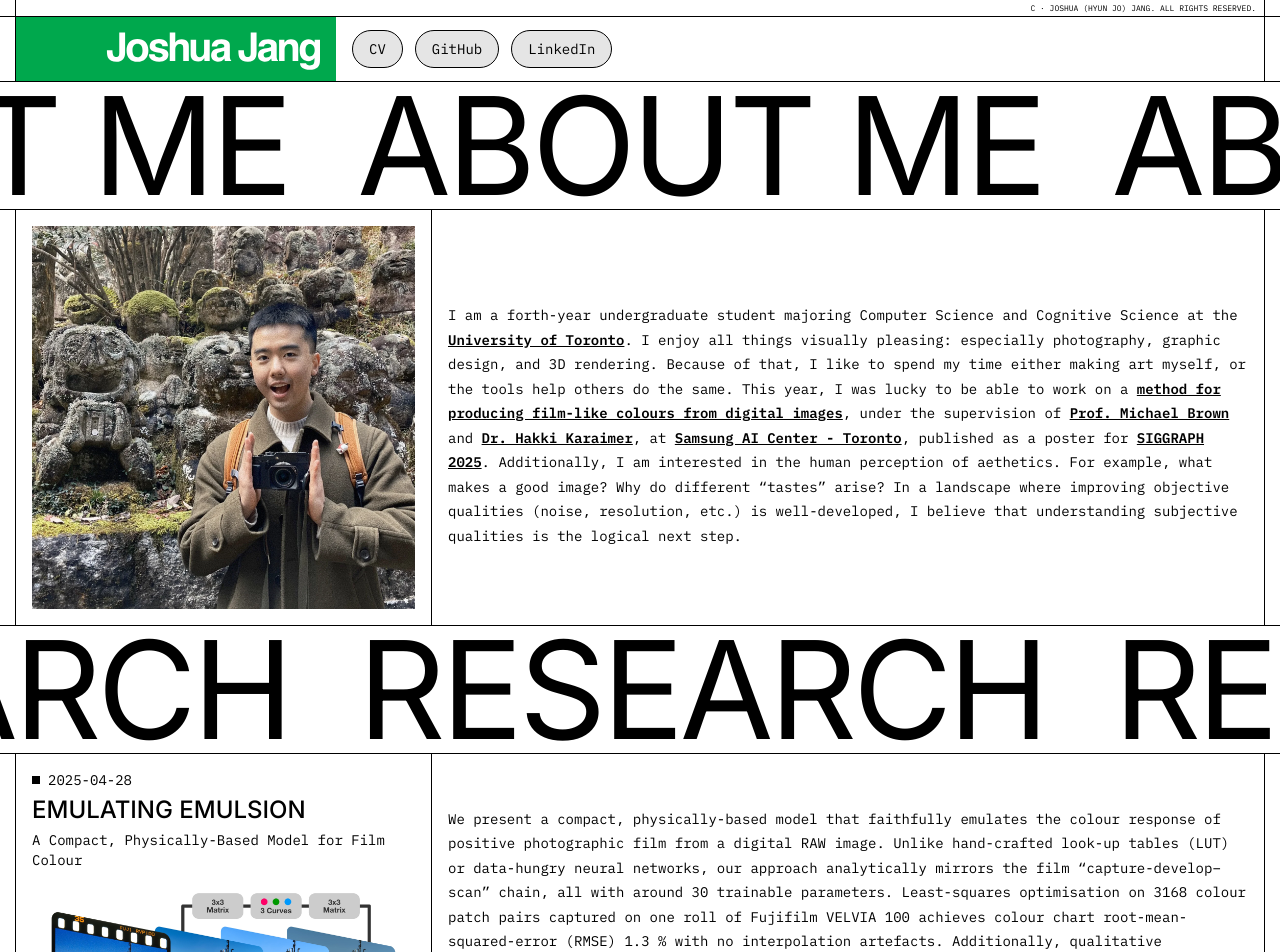
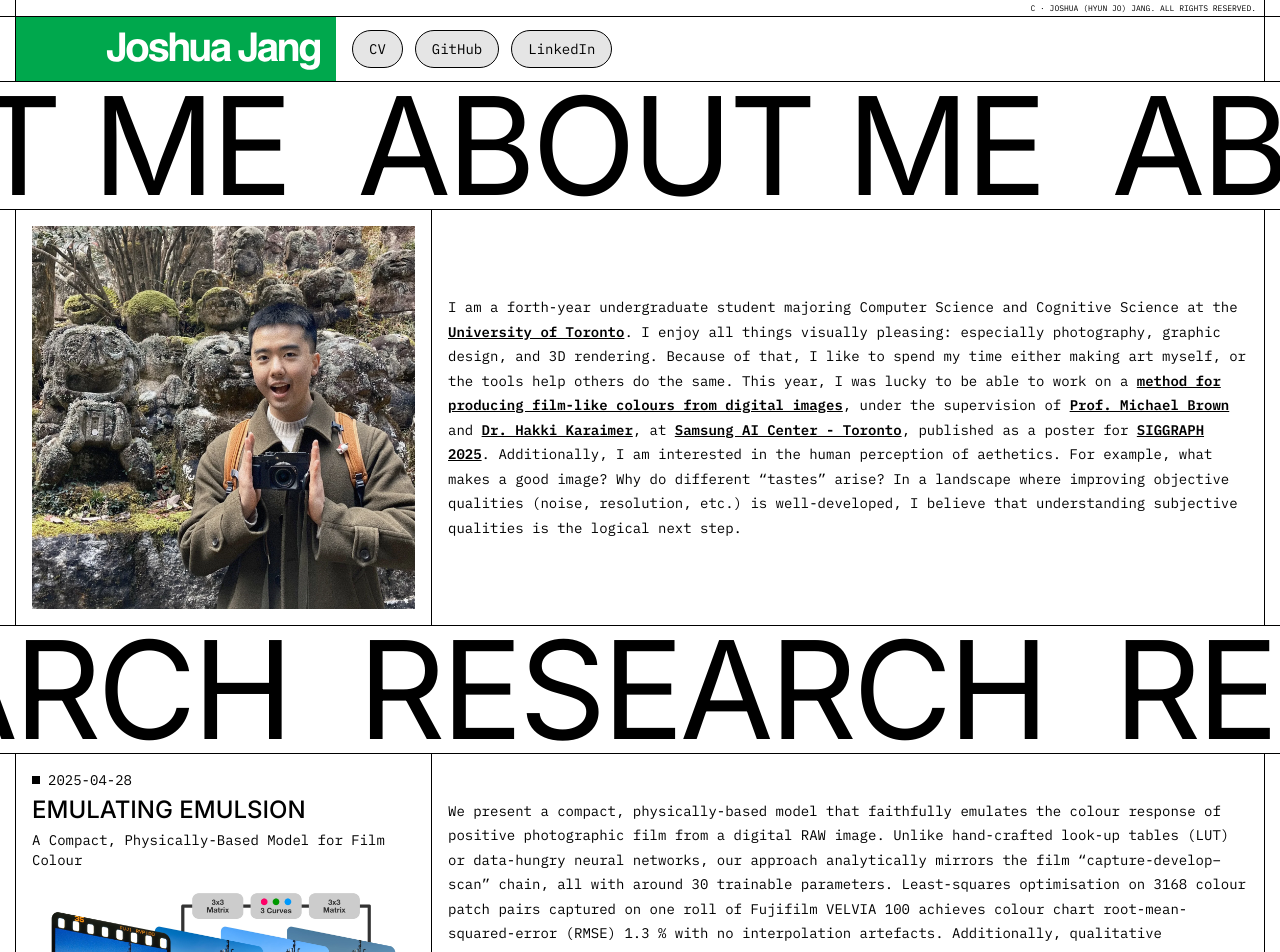
Before and after one commit to musicofmusix/musicofmusix.github.io, a Jekyll site: the page built from index.html, in a window 1280 px wide. Shown: the top 952 px of the page. Built offline with Jekyll 4.4.1, drawn with Linux system fonts in a browser that asks for light colours.

Commit message:
Markdown paragraph padding fix

```diff
--- a/assets/css/styles.css
+++ b/assets/css/styles.css
@@ -7,7 +7,6 @@
 }
 
 .markdown p {
-  padding-top: 1rem;
   line-height: 1.75;
 }
 
--- a/assets/css/styles_tailwind.css
+++ b/assets/css/styles_tailwind.css
@@ -580,7 +580,6 @@
   font-size: 0.875rem;
 }
 .markdown p {
-  padding-top: 1rem;
   line-height: 1.75;
 }
 .markdown a {
```
